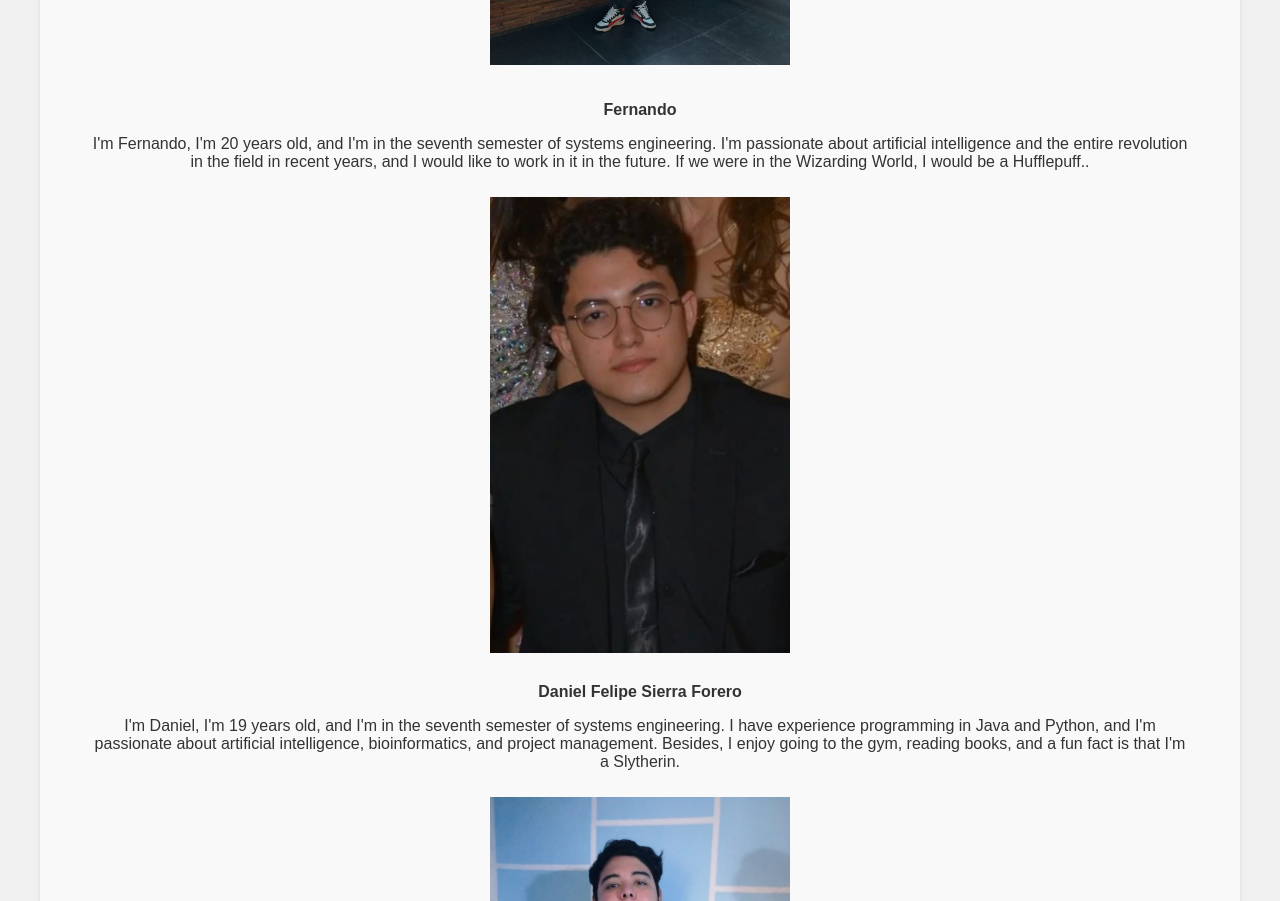
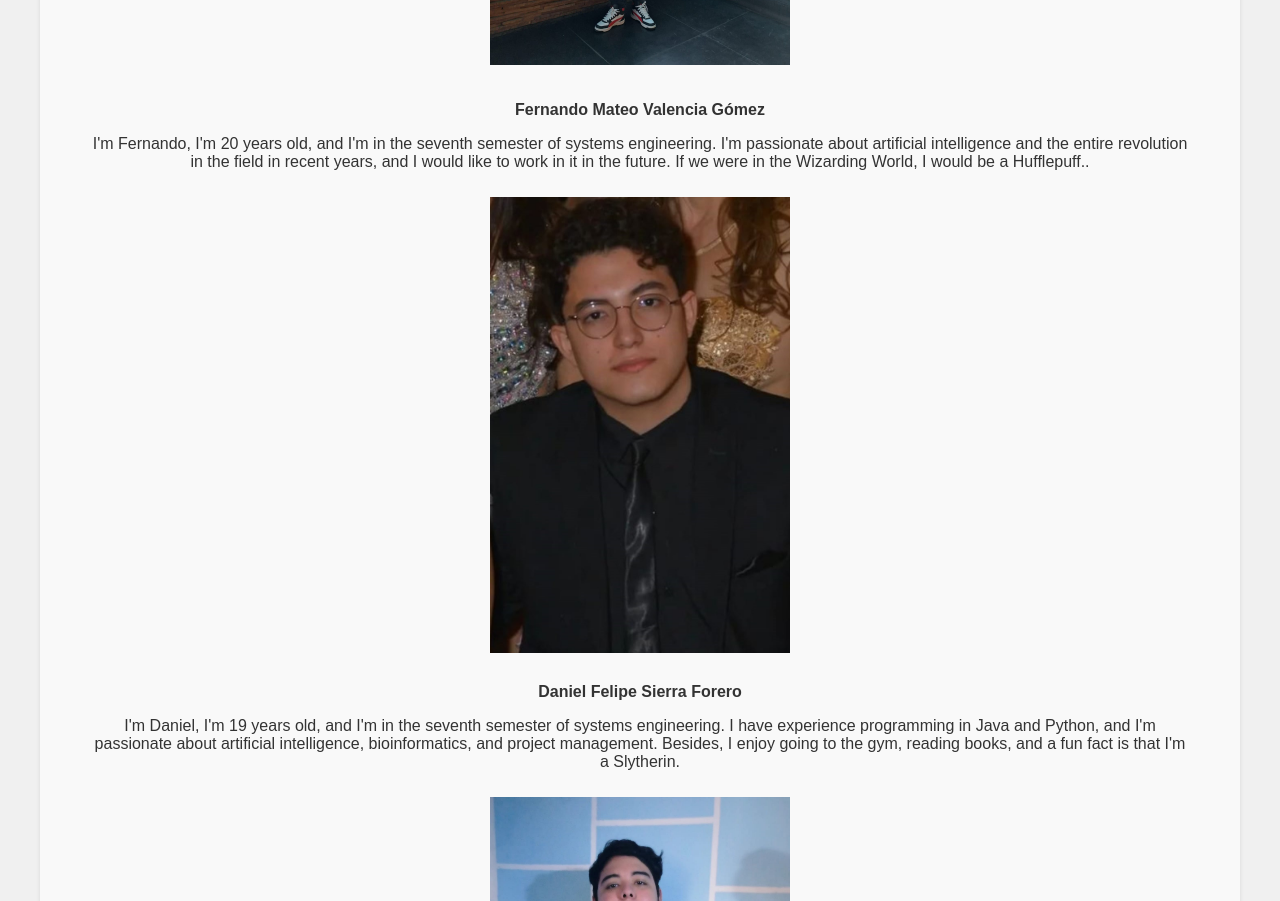
Before and after one commit to lsolaez/optimizationProject, a plain HTML site: page htm.html in a window 1280 px wide. Shown: the part 2970-3871 px from the top of the page. Drawn offline with Linux system fonts and the light colour scheme; files that its build step writes are made by us from their sources; files whose address does not match are found by name.

Commit message:
Update htm.html

```diff
--- a/htm.html
+++ b/htm.html
@@ -106,7 +106,7 @@
         </div>
         <img src="img\Fernando.jpeg" alt="Fernando.">
         <div class="image-description">
-          <p><b>Fernando</b></p>
+          <p><b>Fernando Mateo Valencia Gómez</b></p>
           <p>I'm Fernando, I'm 20 years old, and I'm in the seventh semester of systems engineering. I'm passionate
             about artificial intelligence and the entire revolution in the field in recent years, and I would like to
             work in it in the future. If we were in the Wizarding World, I would be a Hufflepuff..</p>
```
